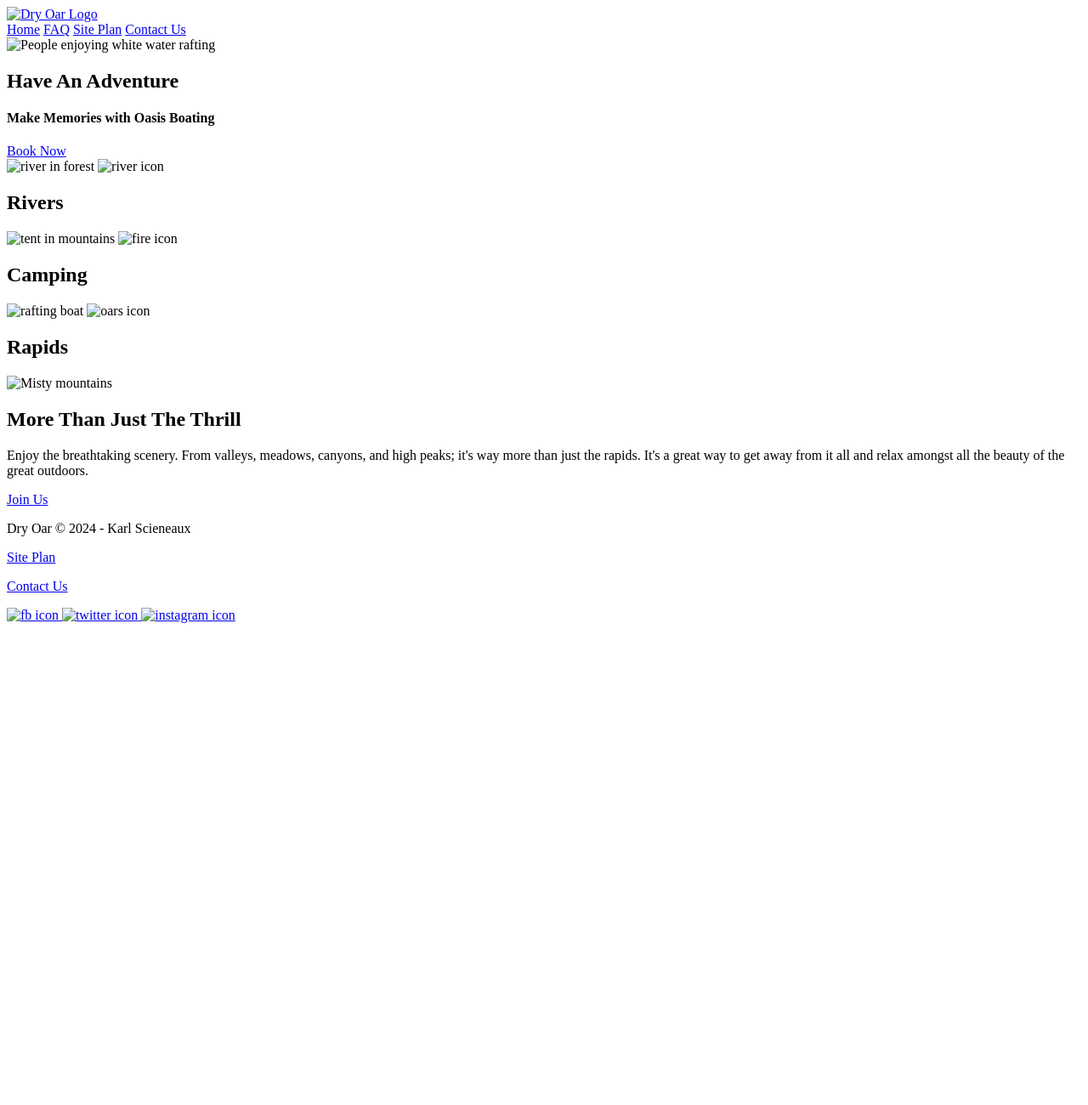
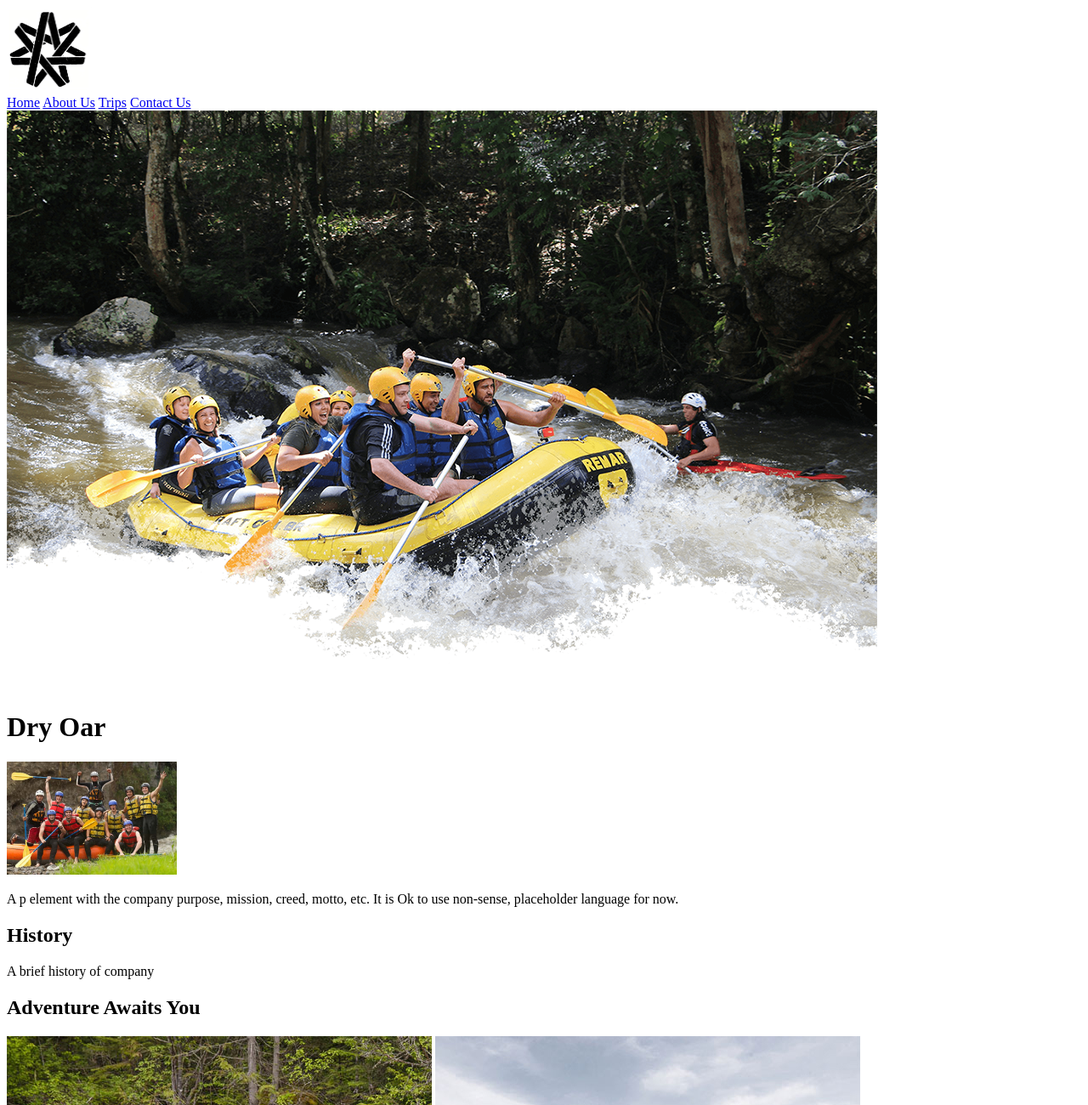
Before and after one commit to kdscieneaux/wdd130, a plain HTML site: page wwr/about.html in a window 1280 px wide. Shown: the top 1300 px of the page at 85% size. Before the commit the page ends 800 px from the top, so only its background shows below. Drawn offline with Linux system fonts and the light colour scheme.

Commit message:
week 3 revamp

```diff
--- a/wwr/about.html
+++ b/wwr/about.html
@@ -3,63 +3,73 @@
 <head>
     <meta charset="UTF-8">
     <meta name="viewport" content="width=device-width, initial-scale=1.0">
-    <title>Document</title>
-</head>
+    <title>Dry Oar</title>
+
+    <!--get selected google fonts-->
+    <link rel="preconnect" href="https://fonts.googleapis.com">
+    <link rel="preconnect" href="https://fonts.gstatic.com" crossorigin>
+    <link href="https://fonts.googleapis.com/css2?family=Lato:ital,wght@0,100;0,400;1,400&family=Roboto:wght@100;400;700&display=swap" rel="stylesheet"></head>
 <body>
     <header>
         <a id="logo_link" href="index.html">
-            <img class="logo" src="image/R.jpeg" alt="Dry Oar Logo"
+            <img class="logo" src="images/R.jpeg" alt="Dry Oar Logo"
                  width="100"
                  height="100">
         </a>
         <nav>
             <a href="index.html">Home</a>
-            <a href="page.html">FAQ</a>
-            <a href="site-plan-rafting.html">Site Plan</a>
-            <a href="contactus.html">Contact Us</a>
+            <a href="about.html">About Us</a>
+            <a href="trips.html">Trips</a>
+            <a href="contact.html">Contact Us</a>
         </nav>
+
     </header>
-    <div id="hero">
-        <div id="hero-box">
-            <img id="hero-img" src="images/hero.png" alt="People enjoying white water rafting">
+
+    <main>
+        <!-- week 3 div section -->
+        <div class="hero">
+            <!-- week 3 image -->
+            <img src="images/hero.png" alt="People enjoying white water rafting">
+
+            <!-- week 3 header with name of company -->
+             <h1>Dry Oar</h1>
+
+            <!-- week 3 article with image and paragrahp -->
+            <article>
+                <img src="images/rafting59_600.jpg" alt="smaller image" width = "200">
+
+                <p>
+                    A p element with the company purpose, mission, creed, motto, etc.
+                    It is Ok to use non-sense, placeholder language for now.
+                </p>
+            </article>
+
         </div>
-        <section id="hero-msg">
-            <h1 class="home-title">Have An Adventure</h1>
-            <h4>Make Memories with Oasis Boating </h4>
-            <div class='button-box'>
-                <a class='book' href="contactus.html">Book Now</a>
-            </div>
+
+        <!-- week 3 section 1 -->
+        <section >
+            <h2>History</h2>
+            <p>A brief history of company</p>
         </section>
-    </div>
-    <main class="home-grid">
-        <section class="rivers-card">
-            <img class="card-img" src="images/rivers.jpg" alt="river in forest">
-            <img class="icon" src="images/river_icon.png" alt="river icon">
-            <h2>Rivers</h2>
+
+        <!-- week 3 section 2 -->
+        <section>
+            <h2>Adventure Awaits You</h2>
+            <img src="images/rapids.jpg" alt="rafting boat">
+            <img src="images/camping.jpg" alt="camping">
+            <img src="images/mountains.jpg" alt="Misty mountains">
+            <img src="images/rafting65_600.jpg" alt="rafting">
+            <img src="images/rivers.jpg" alt="rivers">
+
         </section>
-        <section class="camping-card">
-            <img class="card-img" src="images/camping.jpg" alt="tent in mountains">
-            <img class="icon" src="images/fire_icon.png" alt="fire icon">
-            <h2>Camping</h2>
-        </section>
-        <section class="rapids-card">
-            <img class="card-img" src="images/rapids.jpg" alt="rafting boat">
-            <img class="icon" src="images/oars.png" alt="oars icon">
-            <h2>Rapids</h2>
-        </section>
-        <div id="background"></div>
-        <img class="mountains" src="images/mountains.jpg" alt="Misty mountains">
-        <section class="msg">
-            <h2>More Than Just The Thrill</h2>
-            <p>Enjoy the breathtaking scenery. From valleys, meadows, canyons, and high peaks; it's way more than just the rapids. It's a great way to get away from it all and relax amongst all the beauty of the great outdoors. </p>
-            <a class='join' href="rivers.html">Join Us</a>
-        </section>
+
 
     </main>
     <footer>
-        <p>Dry Oar &copy; 2024 - Karl Scieneaux</p>
-        <p><a href="site-plan-rafting.html">Site Plan</a></p>
-        <p><a href="contactus.html">Contact Us</a></p>
+        <!-- week 3 footer with copyright, year, company name and my name -->
+        <p>&copy; 2024 - Dry Oar | Karl Scieneaux</p>
+
+        <!-- week 3 social media icons -->
         <div class="social">
             <a href="https://facebook.com" target= "_blank">
                 <img src="images/facebook.png" alt="fb icon">
--- /dev/null
+++ b/wwr/styles/rafting.css
@@ -0,0 +1,48 @@
+body{
+    font-family: "Roboto", sans-serif;
+}
+
+h1, h2, h3 {
+    font-family: "Roboto", sans-serif;
+}
+p{
+    font-family: "Lato", sans-serif;
+}
+
+/* CLASS SELECTORS*/
+.roboto-thin {
+    font-family: "Roboto", sans-serif;
+    font-weight: 100;
+    font-style: normal;
+  }
+
+  .roboto-regular {
+    font-family: "Roboto", sans-serif;
+    font-weight: 400;
+    font-style: normal;
+  }
+
+  .roboto-bold {
+    font-family: "Roboto", sans-serif;
+    font-weight: 700;
+    font-style: normal;
+  }
+
+
+.lato-thin {
+  font-family: "Lato", sans-serif;
+  font-weight: 100;
+  font-style: normal;
+}
+
+.lato-regular {
+  font-family: "Lato", sans-serif;
+  font-weight: 400;
+  font-style: normal;
+}
+
+.lato-regular-italic {
+  font-family: "Lato", sans-serif;
+  font-weight: 400;
+  font-style: italic;
+}
```
Also changed, not shown: wwr/images/R.jpeg (added), wwr/images/camping.jpg (added), wwr/images/facebook.png (added), wwr/images/fire_icon.png (added), wwr/images/hero.png (added), wwr/images/instagram.png (added), wwr/images/logo.png (added), wwr/images/mountains.jpg (added), wwr/images/oars.png (added), wwr/images/rafting59_600.jpg (added), wwr/images/rafting65_600.jpg (added), wwr/images/rapids.jpg (added), wwr/images/river-wide (1).jpeg (added), wwr/images/river_icon.png (added), 3 more files.
